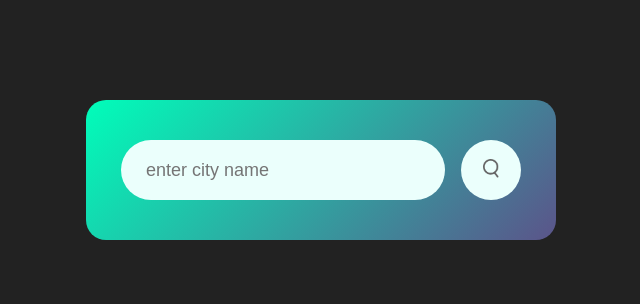
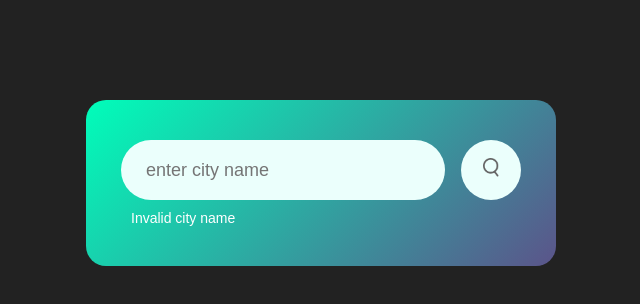
Before and after one commit to hellokristinafaye/weatherApp, a plain HTML site: page index.html in a window 1280 px wide. Shown: the whole page, without its empty margins (319-959 px from the left). Drawn offline with Linux system fonts and the light colour scheme.

Commit message:
error message placeholder

```diff
--- a/index.html
+++ b/index.html
@@ -14,6 +14,9 @@
         spellcheck="false">
         <button><img src="images/search.png" alt="" class=""></button>
     </div>
+
+    <div class="error">Invalid city name</div>
+
     <div class="weather">
         <img src="images/rain.png" alt="" class="weather-icon">
         <h1 class="temp">22°C</h1>
--- a/style.css
+++ b/style.css
@@ -3,6 +3,7 @@
     padding: 0;
     font-family: 'Poppins', sans-serif;
     box-sizing: border-box;
+    font-size: 18px;
 }
 body {
     background: #222;
@@ -83,3 +84,9 @@ body {
 .weather {
     display: none;
 }
+.error {
+    text-align: left;
+    margin-left: 10px;
+    font-size: 14px;
+    margin-top: 10px;
+}
```
